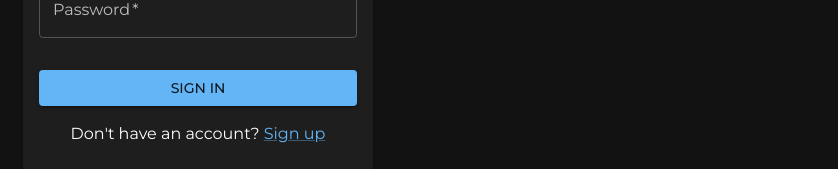
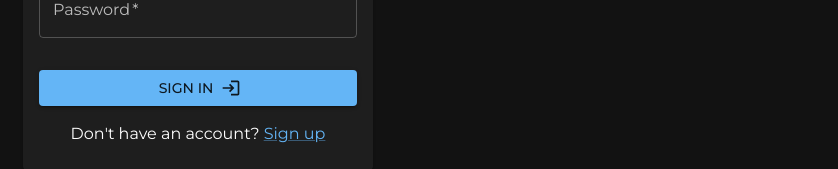
Before and after one commit to coreydbrown/FitnessLogApp.expressjs-react, a React (Create React App) app in the folder client/: page /login in a window 1280 px wide. Shown: the part 400-569 px from the top of the page, without its empty margins (442-1280 px from the left). Built offline with nearby package versions, Linux system fonts and the light colour scheme.

Commit message:
Added loading state to submit buttons on Login and Register pages. Installed @mui/lab package to accomplish.

```diff
--- a/client/package.json
+++ b/client/package.json
@@ -6,6 +6,7 @@
     "@emotion/react": "^11.10.5",
     "@emotion/styled": "^11.10.5",
     "@mui/icons-material": "^5.11.0",
+    "@mui/lab": "^5.0.0-alpha.114",
     "@mui/material": "^5.11.1",
     "@testing-library/jest-dom": "^5.16.5",
     "@testing-library/react": "^13.4.0",
--- a/client/src/pages/Login.js
+++ b/client/src/pages/Login.js
@@ -7,14 +7,16 @@ import Box from "@mui/material/Box";
 import Card from "@mui/material/Card";
 import CardContent from "@mui/material/CardContent";
 import TextField from "@mui/material/TextField";
-import Button from "@mui/material/Button";
 import Typography from "@mui/material/Typography";
+import LoadingButton from "@mui/lab/LoadingButton";
+import LoginIcon from "@mui/icons-material/Login";
 
 const Login = () => {
   const [email, setEmail] = useState("");
   const [password, setPassword] = useState("");
   const [emailError, setEmailError] = useState(false);
   const [passwordError, setPasswordError] = useState(false);
+  const [isLoading, setIsLoading] = useState(false);
 
   const handleSubmit = (e) => {
     e.preventDefault();
@@ -25,6 +27,7 @@ const Login = () => {
       setPasswordError(true);
     }
     if (email != "" && password != "") {
+      setIsLoading(true);
       console.log("submit");
     }
   };
@@ -102,14 +105,17 @@ const Login = () => {
                 id="password"
                 autoComplete="current-password"
               />
-              <Button
+              <LoadingButton
                 type="submit"
+                endIcon={<LoginIcon />}
+                loading={isLoading}
+                loadingPosition="end"
                 fullWidth
                 variant="contained"
                 sx={{ mt: 3, mb: 2 }}
               >
                 Sign In
-              </Button>
+              </LoadingButton>
               <Typography>
                 Don't have an account?{" "}
                 <LinkMUI component={Link} to="/register">
--- a/client/src/pages/Register.js
+++ b/client/src/pages/Register.js
@@ -8,8 +8,9 @@ import Card from "@mui/material/Card";
 import CardContent from "@mui/material/CardContent";
 import Grid from "@mui/material/Grid";
 import TextField from "@mui/material/TextField";
-import Button from "@mui/material/Button";
 import Typography from "@mui/material/Typography";
+import LoadingButton from "@mui/lab/LoadingButton";
+import AppRegistrationIcon from "@mui/icons-material/AppRegistration";
 
 const Register = () => {
   const [firstName, setFirstName] = useState("");
@@ -20,6 +21,7 @@ const Register = () => {
   const [lastNameError, setLastNameError] = useState(false);
   const [emailError, setEmailError] = useState(false);
   const [passwordError, setPasswordError] = useState(false);
+  const [isLoading, setIsLoading] = useState(false);
 
   const handleSubmit = (e) => {
     e.preventDefault();
@@ -36,6 +38,7 @@ const Register = () => {
       setLastNameError(true);
     }
     if (email != "" && password != "" && firstName != "" && lastName != "") {
+      setIsLoading(true);
       console.log("submit");
     }
   };
@@ -167,14 +170,17 @@ const Register = () => {
                   />
                 </Grid>
               </Grid>
-              <Button
+              <LoadingButton
                 type="submit"
+                endIcon={<AppRegistrationIcon />}
+                loading={isLoading}
+                loadingPosition="end"
                 fullWidth
                 variant="contained"
                 sx={{ mt: 3, mb: 2 }}
               >
                 Sign Up
-              </Button>
+              </LoadingButton>
               <Typography>
                 Already have an account?{" "}
                 <LinkMUI component={Link} to="/login">
```
Also changed, not shown: 1 other file (tests, documents, lock files or other folders).
